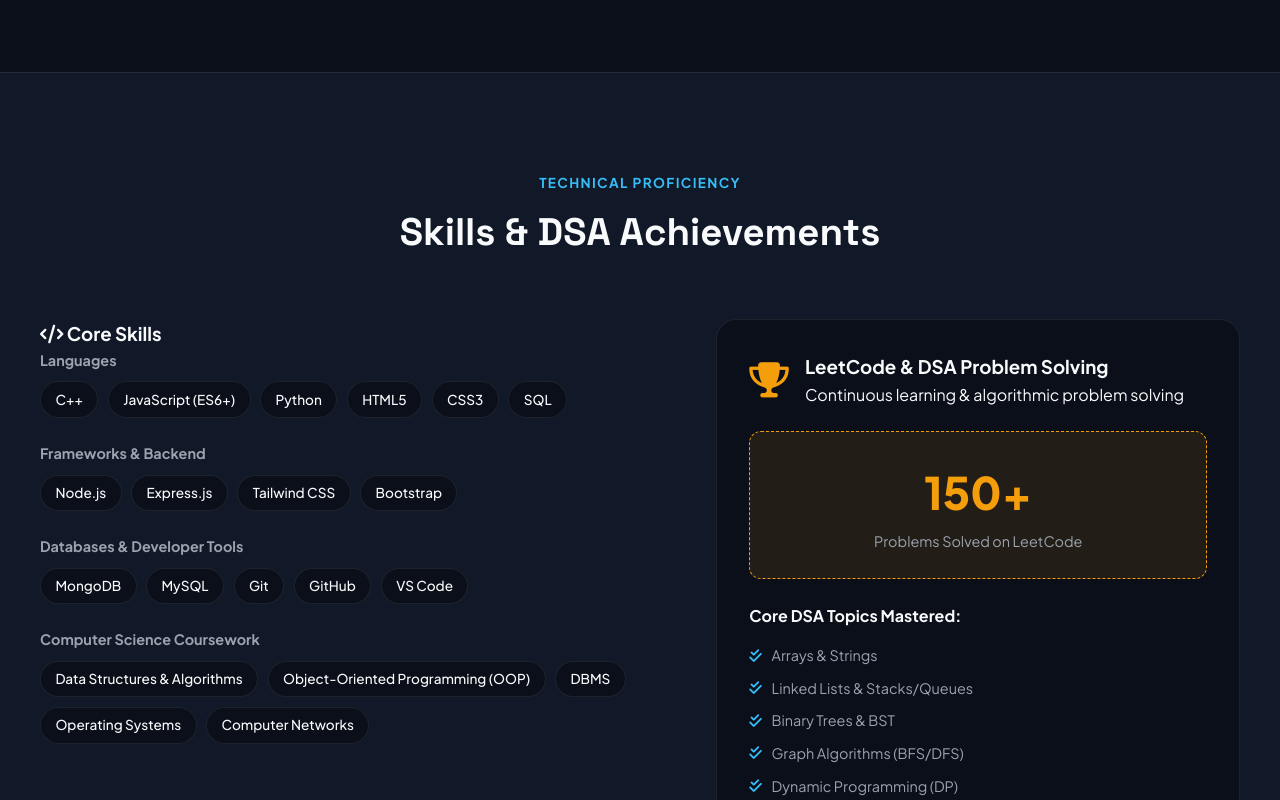
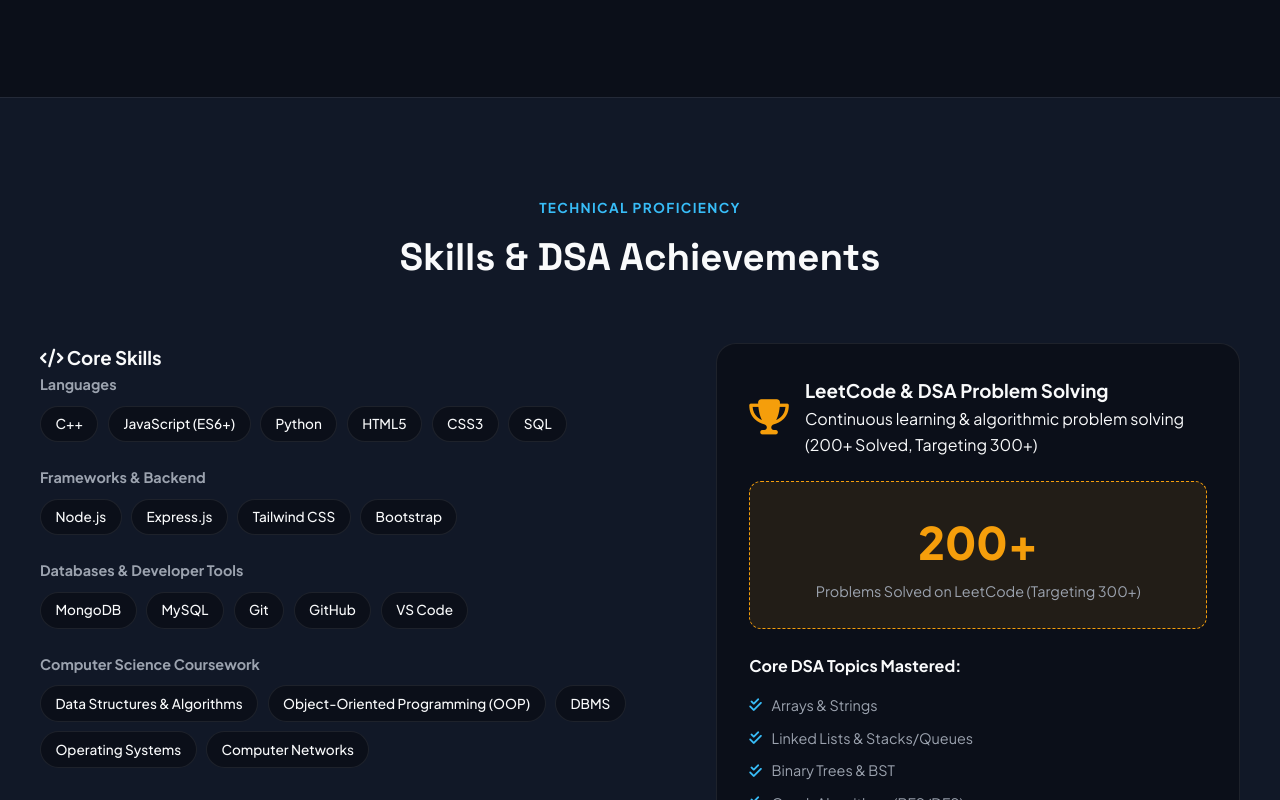
Before and after one commit to TerliPrabhas/personal-portfolio-website, a website: page public/index.html in a window 1280 px wide. Shown: the part 2642-3442 px from the top of the page. Drawn offline with Linux system fonts and the light colour scheme; no server answers.

Commit message:
Sync LeetCode and DSA stats to 200+ solved as per resume

```diff
--- a/public/index.html
+++ b/public/index.html
@@ -88,7 +88,7 @@
         <div class="about-card">
           <i class="fa-solid fa-brain card-icon"></i>
           <h3>Problem Solver</h3>
-          <p>Solved 150+ DSA problems covering Arrays, Trees, Graphs, and Dynamic Programming with optimal time/space complexity.</p>
+          <p>Solved 200+ DSA problems on LeetCode (targeting 300+) covering Arrays, Trees, Graphs, and Dynamic Programming with optimal time/space complexity.</p>
         </div>
       </div>
     </div>
@@ -212,13 +212,13 @@
             <i class="fa-solid fa-trophy dsa-icon"></i>
             <div>
               <h3>LeetCode & DSA Problem Solving</h3>
-              <p>Continuous learning & algorithmic problem solving</p>
+              <p>Continuous learning & algorithmic problem solving (200+ Solved, Targeting 300+)</p>
             </div>
           </div>
 
           <div class="dsa-stat-box">
-            <span class="dsa-number">150+</span>
-            <span class="dsa-label">Problems Solved on LeetCode</span>
+            <span class="dsa-number">200+</span>
+            <span class="dsa-label">Problems Solved on LeetCode (Targeting 300+)</span>
           </div>
 
           <h4>Core DSA Topics Mastered:</h4>
--- a/server.js
+++ b/server.js
@@ -28,7 +28,7 @@ const profileData = {
     coursework: ["Data Structures & Algorithms", "Object-Oriented Programming", "DBMS", "Operating Systems", "Computer Networks"]
   },
   dsaStats: {
-    leetcodeSolved: "150+",
+    leetcodeSolved: "200+ (Targeting 300+)",
     topics: ["Arrays", "Linked Lists", "Trees", "Graphs", "Dynamic Programming", "Recursion", "Binary Search"]
   },
   certifications: [
```
Also changed, not shown: README.md.
